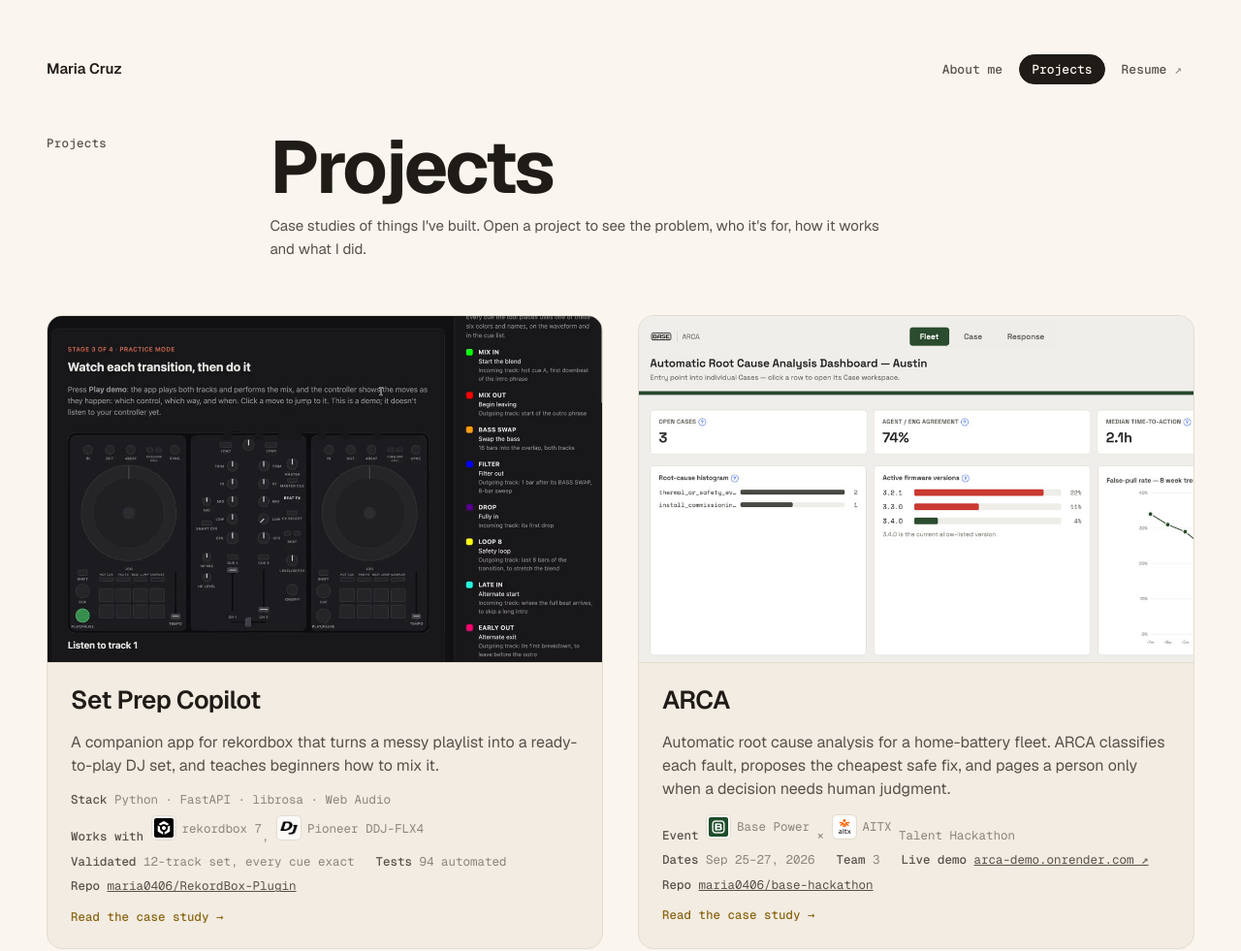
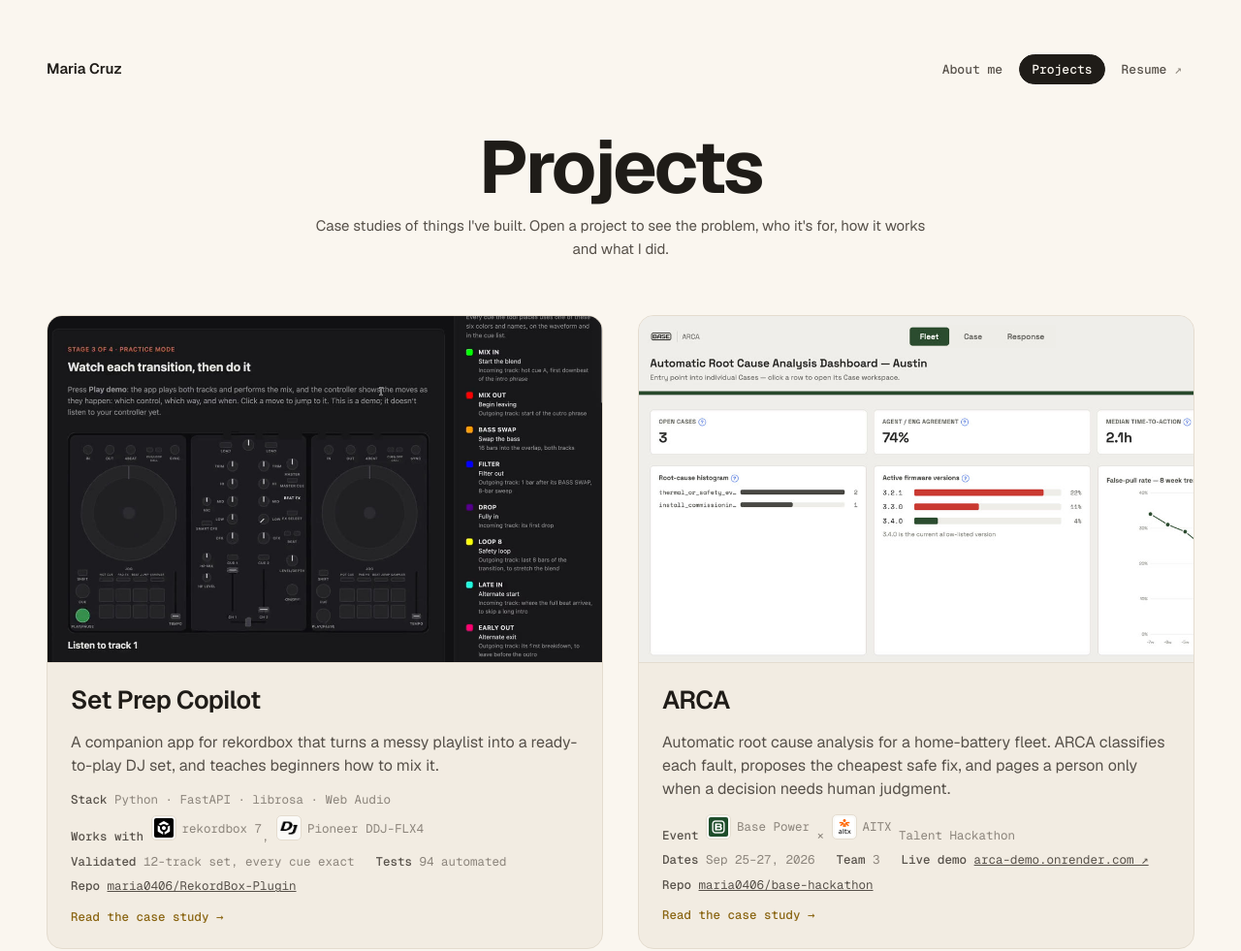
Before and after one commit to maria0406/portfolio, a website built with Vite: page projects.html in a window 1280 px wide. Shown: the whole page at 97% size. Built offline with nearby package versions, Linux system fonts and the light colour scheme.

Commit message:
Center Projects title, drop side label
Co-Authored-By: Claude Opus 5.5 <noreply@anthropic.com>

```diff
--- a/projects.html
+++ b/projects.html
@@ -22,8 +22,7 @@
     </nav>
   </header>
 
-  <section class="hero" id="projects-intro">
-    <div class="label">Projects</div>
+  <section class="hero projects-intro" id="projects-intro">
     <div>
       <h1>Projects</h1>
       <p class="lede">Case studies of things I've built. Open a project to see the problem, who it's for, how it works and what I did.</p>
--- a/styles.css
+++ b/styles.css
@@ -219,3 +219,5 @@ footer { border-top: 1px solid var(--rule); padding-top: 28px; font: 400 12.5px/
 .card-cta { font: 500 12.5px/1.4 var(--mono); color: var(--accent-ink); }
 @media (max-width: 820px) { .cards { grid-template-columns: minmax(0, 1fr); } }
 @media (prefers-reduced-motion: reduce) { .card { transition: none; } .card:hover, .card:focus-within { transform: none; } }
+.projects-intro { grid-template-columns: minmax(0, 1fr); text-align: center; }
+.projects-intro .lede { margin-inline: auto; }
```
